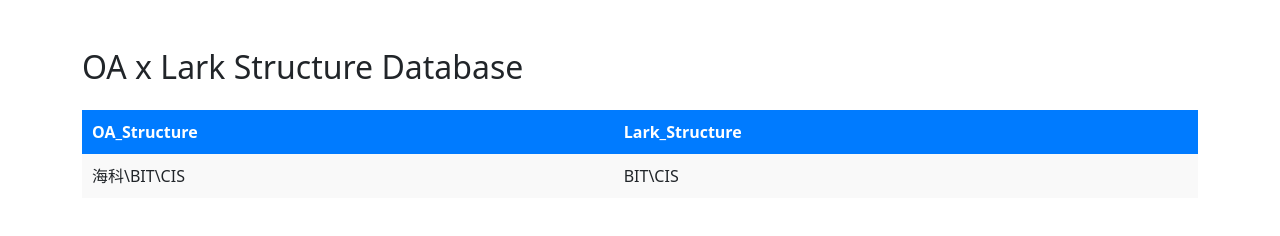
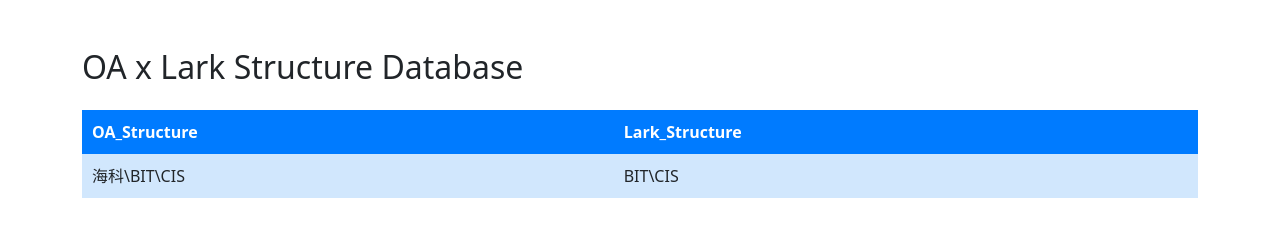
Before and after one commit to paician/Judicious-Incomplete-Pony-HTML, a website: page structure_Data.html in a window 1280 px wide. In both pictures the pointer is over the element 640 px from the left and 154 px from the top of the page. Drawn offline with nearby package versions, Linux system fonts and the light colour scheme.

Commit message:
Update structure_Data.html

```diff
--- a/structure_Data.html
+++ b/structure_Data.html
@@ -15,15 +15,23 @@
             border-collapse: collapse;
             margin: 20px 0;
             background-color: #f9f9f9;
+            transition: background-color 0.3s ease-in-out;
         }
         th, td {
             border: 1px solid #ccc;
             padding: 10px;
             text-align: left;
+            transition: background-color 0.3s ease-in-out;
         }
         th {
             background-color: #007bff;
             color: white;
+        }
+        table:hover {
+            background-color: #f1f1f1;
+        }
+        tbody tr:hover {
+            background-color: #d1e7fd;
         }
     </style>
     <link href="https://cdn.jsdelivr.net/npm/bootstrap@5.3.0/dist/css/bootstrap.min.css" rel="stylesheet">
```
